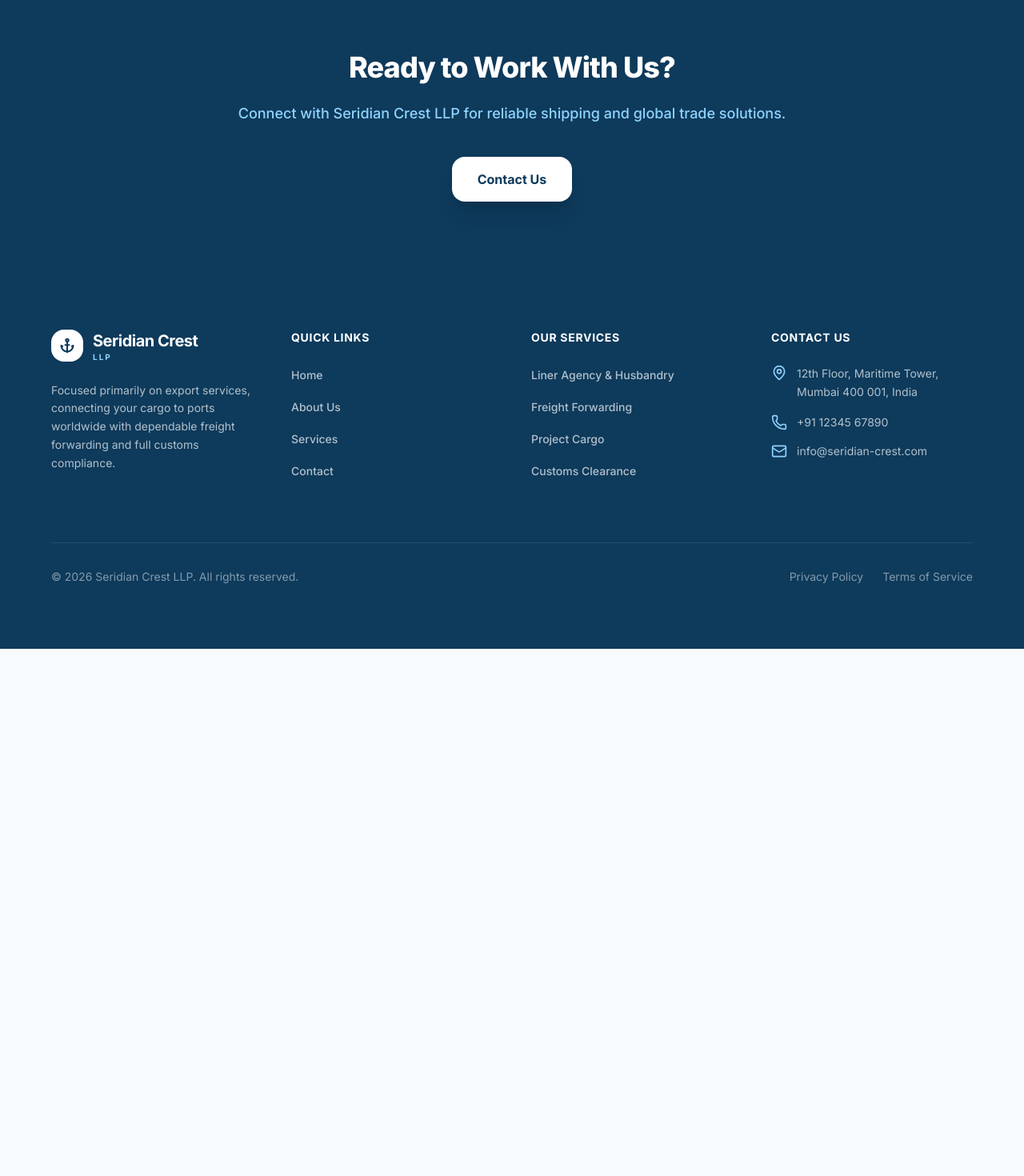
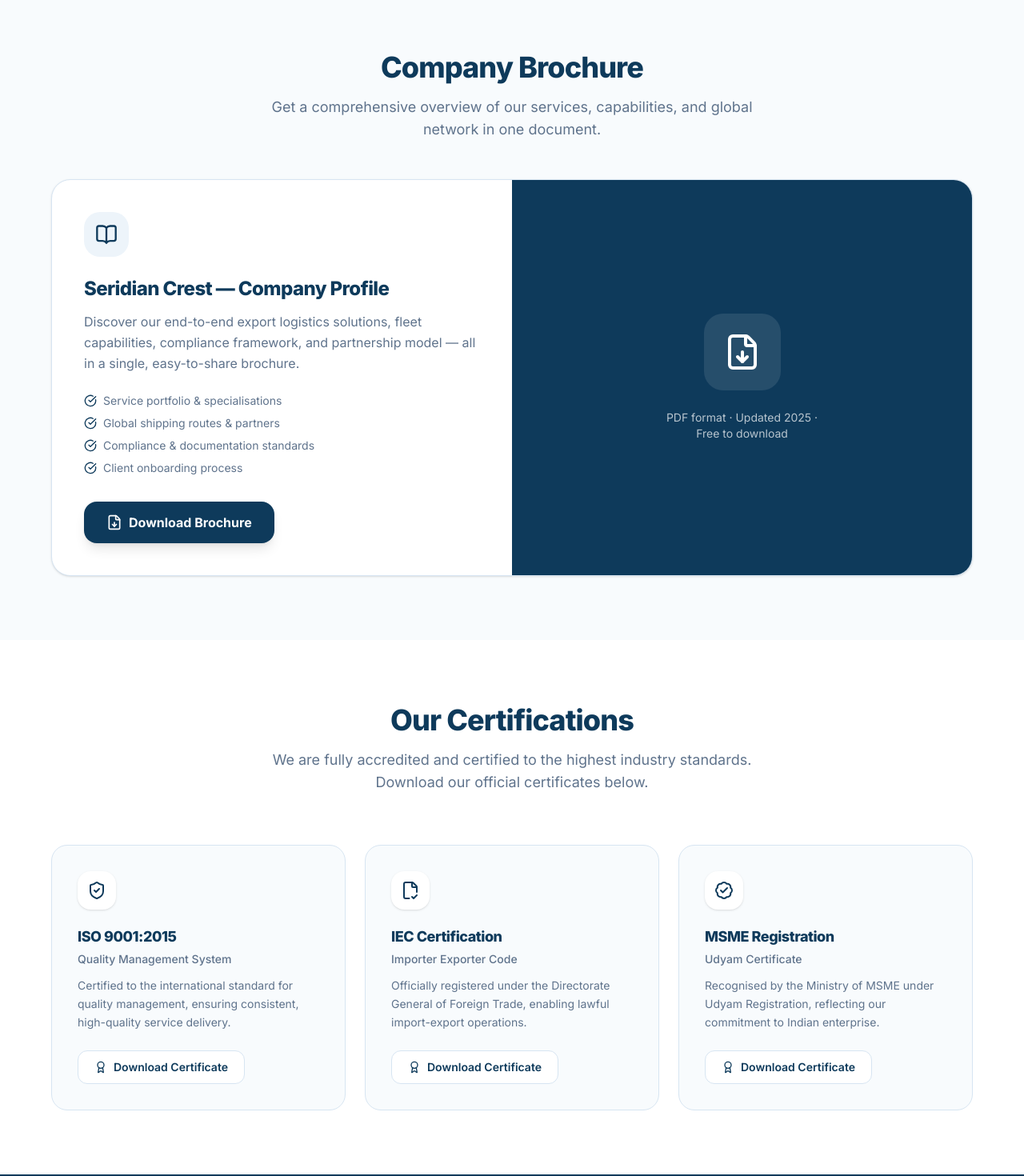
Before and after one commit to shyarez/seridian-crest, a Next.js app: page /about in a window 1280 px wide. Shown: the part 1940-3410 px from the top of the page at 80% size. Before the commit the page ends 2751 px from the top, so only its background shows below. Built offline with nearby package versions, Linux system fonts and the light colour scheme; no server answers; the database is empty.

Commit message:
feat(about): add brochure and certificates sections

```diff
--- a/src/app/(site)/about/page.tsx
+++ b/src/app/(site)/about/page.tsx
@@ -1,6 +1,6 @@
 import type { Metadata } from 'next';
 import AnimatedSection from '@/components/site/AnimatedSection';
-import { Target, Eye, Shield, Clock, Search, HeartHandshake, CheckCircle } from 'lucide-react';
+import { Target, Eye, Shield, Clock, Search, HeartHandshake, CheckCircle, FileDown, Award, BookOpen, ShieldCheck, FileCheck2, BadgeCheck } from 'lucide-react';
 import { getGlobalContent } from '@/lib/data/content';
 import Link from 'next/link';
 
@@ -107,6 +107,118 @@
         </div>
       </section>
 
+      {/* Download Company Brochure */}
+      <section className="section-padding bg-brand-bg" aria-label="Download company brochure">
+        <div className="container-site max-w-5xl mx-auto">
+          <AnimatedSection direction="up">
+            <div className="text-center max-w-2xl mx-auto mb-12">
+              <h2 className="text-3xl md:text-4xl font-extrabold text-brand-primary mb-4">Company Brochure</h2>
+              <p className="text-brand-text-secondary text-lg">Get a comprehensive overview of our services, capabilities, and global network in one document.</p>
+            </div>
+          </AnimatedSection>
+          <AnimatedSection direction="up" delay={0.1}>
+            <div className="bg-white rounded-3xl border border-brand-border shadow-sm overflow-hidden">
+              <div className="grid grid-cols-1 md:grid-cols-2">
+                {/* Left info panel */}
+                <div className="p-10 flex flex-col justify-center">
+                  <div className="w-14 h-14 rounded-2xl bg-brand-alt-bg flex items-center justify-center mb-6">
+                    <BookOpen className="w-7 h-7 text-brand-primary" />
+                  </div>
+                  <h3 className="text-2xl font-extrabold text-brand-primary mb-3">Seridian Crest — Company Profile</h3>
+                  <p className="text-brand-text-secondary leading-relaxed mb-6">
+                    Discover our end-to-end export logistics solutions, fleet capabilities, compliance framework, and partnership model — all in a single, easy-to-share brochure.
+                  </p>
+                  <ul className="space-y-2 mb-8">
+                    {[
+                      'Service portfolio & specialisations',
+                      'Global shipping routes & partners',
+                      'Compliance & documentation standards',
+                      'Client onboarding process',
+                    ].map((item) => (
+                      <li key={item} className="flex items-center gap-2 text-brand-text-secondary text-sm">
+                        <CheckCircle className="w-4 h-4 text-brand-primary shrink-0" />
+                        {item}
+                      </li>
+                    ))}
+                  </ul>
+                  <a
+                    href="/downloads/seridian-crest-brochure.pdf"
+                    download
+                    className="inline-flex items-center gap-2 px-7 py-3.5 rounded-xl bg-brand-primary text-white font-bold hover:opacity-90 transition-all shadow-lg hover:-translate-y-0.5 w-fit"
+                  >
+                    <FileDown className="w-5 h-5" />
+                    Download Brochure
+                  </a>
+                </div>
+                {/* Right decorative panel */}
+                <div className="bg-brand-primary p-10 flex flex-col items-center justify-center gap-6 min-h-[260px]">
+                  <div className="w-24 h-24 rounded-3xl bg-white/10 flex items-center justify-center">
+                    <FileDown className="w-12 h-12 text-white" />
+                  </div>
+                  <p className="text-white/70 text-sm text-center max-w-[200px]">PDF format · Updated 2025 · Free to download</p>
+                </div>
+              </div>
+            </div>
+          </AnimatedSection>
+        </div>
+      </section>
+
+      {/* Download Certificates */}
+      <section className="section-padding bg-white" aria-label="Download certificates">
+        <div className="container-site">
+          <AnimatedSection direction="up">
+            <div className="text-center max-w-2xl mx-auto mb-16">
+              <h2 className="text-3xl md:text-4xl font-extrabold text-brand-primary mb-4">Our Certifications</h2>
+              <p className="text-brand-text-secondary text-lg">We are fully accredited and certified to the highest industry standards. Download our official certificates below.</p>
+            </div>
+          </AnimatedSection>
+          <div className="grid grid-cols-1 sm:grid-cols-2 lg:grid-cols-3 gap-6">
+            {[
+              {
+                icon: ShieldCheck,
+                title: 'ISO 9001:2015',
+                subtitle: 'Quality Management System',
+                description: 'Certified to the international standard for quality management, ensuring consistent, high-quality service delivery.',
+                file: '/downloads/certificates/iso-9001.pdf',
+              },
+              {
+                icon: FileCheck2,
+                title: 'IEC Certification',
+                subtitle: 'Importer Exporter Code',
+                description: 'Officially registered under the Directorate General of Foreign Trade, enabling lawful import-export operations.',
+                file: '/downloads/certificates/iec-certificate.pdf',
+              },
+              {
+                icon: BadgeCheck,
+                title: 'MSME Registration',
+                subtitle: 'Udyam Certificate',
+                description: 'Recognised by the Ministry of MSME under Udyam Registration, reflecting our commitment to Indian enterprise.',
+                file: '/downloads/certificates/msme-udyam.pdf',
+              },
+            ].map(({ icon: Icon, title, subtitle, description, file }, i) => (
+              <AnimatedSection key={title} delay={i * 0.1} direction="up">
+                <div className="bg-brand-bg rounded-2xl border border-brand-border p-8 flex flex-col h-full hover:shadow-lg transition-shadow">
+                  <div className="w-12 h-12 rounded-xl bg-white flex items-center justify-center shadow-sm mb-5">
+                    <Icon className="w-6 h-6 text-brand-primary" />
+                  </div>
+                  <h3 className="text-lg font-extrabold text-brand-primary mb-1">{title}</h3>
+                  <p className="text-sm font-medium text-brand-text-secondary mb-3">{subtitle}</p>
+                  <p className="text-brand-text-secondary text-sm leading-relaxed mb-6 flex-1">{description}</p>
+                  <a
+                    href={file}
+                    download
+                    className="inline-flex items-center gap-2 px-5 py-2.5 rounded-lg bg-white border border-brand-border text-brand-primary font-semibold text-sm hover:bg-brand-alt-bg transition-all w-fit"
+                  >
+                    <Award className="w-4 h-4" />
+                    Download Certificate
+                  </a>
+                </div>
+              </AnimatedSection>
+            ))}
+          </div>
+        </div>
+      </section>
+
       {/* CTA */}
       <section className="section-padding bg-brand-primary text-center" aria-label="Call to action">
         <div className="container-site max-w-3xl mx-auto">
```
